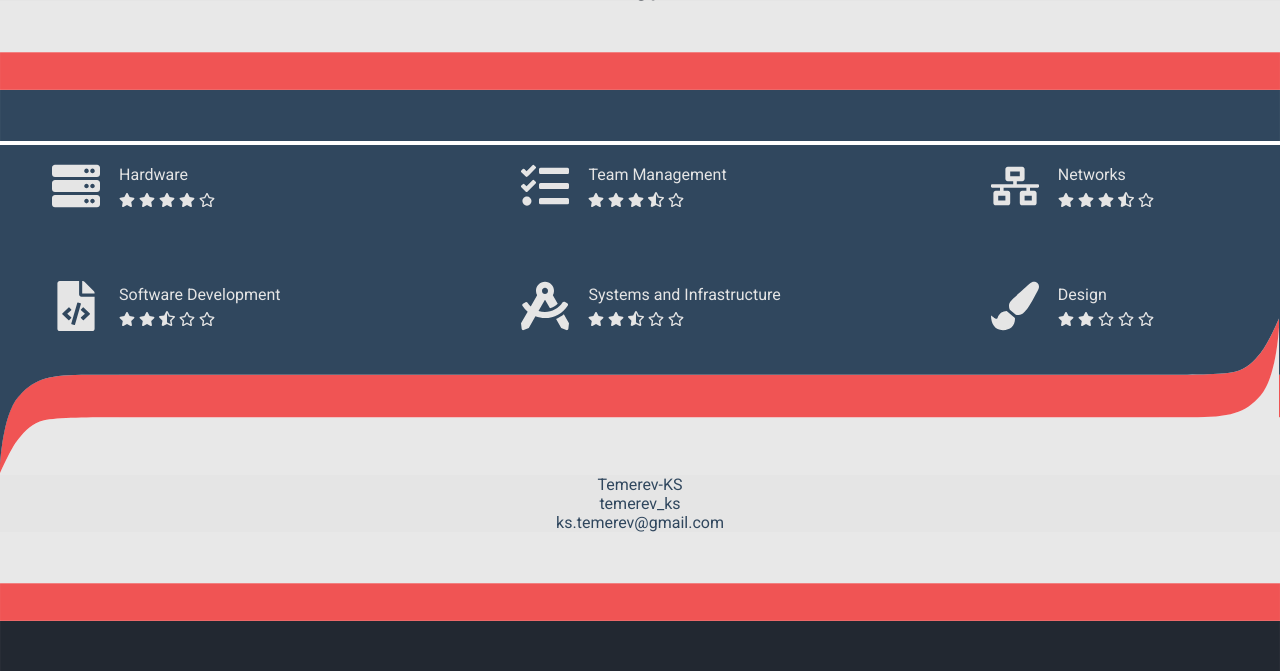
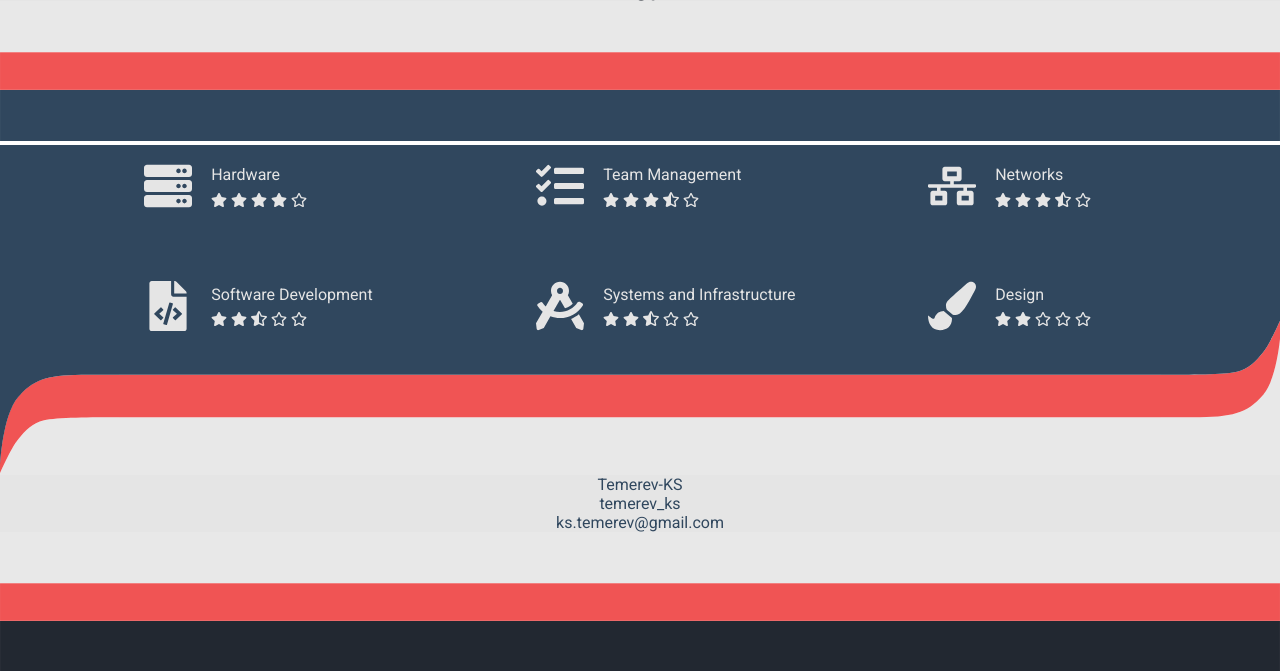
Before and after one commit to Temerev-KS/002_portfolio_website, a Flask app: page /strapless in a window 1280 px wide. Shown: the part 623-1294 px from the top of the page. Run offline with Flask 2, Linux system fonts and the light colour scheme; some libraries are stand-ins or nearby versions.

Commit message:
Work in progress
minor changes to
- grid construction proportions
- padding of skills section
- skills-grid-container column gap

```diff
--- a/static/css/style.css
+++ b/static/css/style.css
@@ -23,6 +23,8 @@ body {
 .skills-section {
     background-color: var(--main-color-blue);
     color: var(--main-color-light);
+    padding-left: clamp(2rem, 8rem, 20rem);
+    padding-right: clamp(1rem, 2rem, 3rem);
 }
 .contacts-section {
     background-color: var(--main-color-light);
@@ -39,15 +41,15 @@ body {
     display: grid;
     grid-template-rows: repeat(2, 1fr);
     grid-template-columns:  repeat(3, 1fr);
-    grid-column-gap: 10%;
     grid-row-gap: 20%;
+    grid-column-gap: 5%;
     align-items: center;
     justify-content: center;
 }
 .skill-card-grid-container{
     display: grid;
     grid-template-rows: 1fr 1fr;
-    grid-template-columns: 1fr 2fr;
+    grid-template-columns: 1fr 4fr;
     align-items: center;
     justify-items: left;
 }
@@ -99,6 +101,7 @@ body {
 .skill-name {
     grid-row: 1;
     grid-column: 2;
+    white-space: nowrap;
 }
 
 
@@ -131,7 +134,7 @@ body {
 }
 .separator-right {
     height: 158px;
-    width: 121px;
+    width: 119px;
     min-height: 100%;
     margin: 0;
     padding: 0;
@@ -157,6 +160,7 @@ body {
     grid-row: 2;
     grid-column: 2;
     position: static;
+    white-space: nowrap;
 }
 .shape-star-half {
     width: 1em;
```
